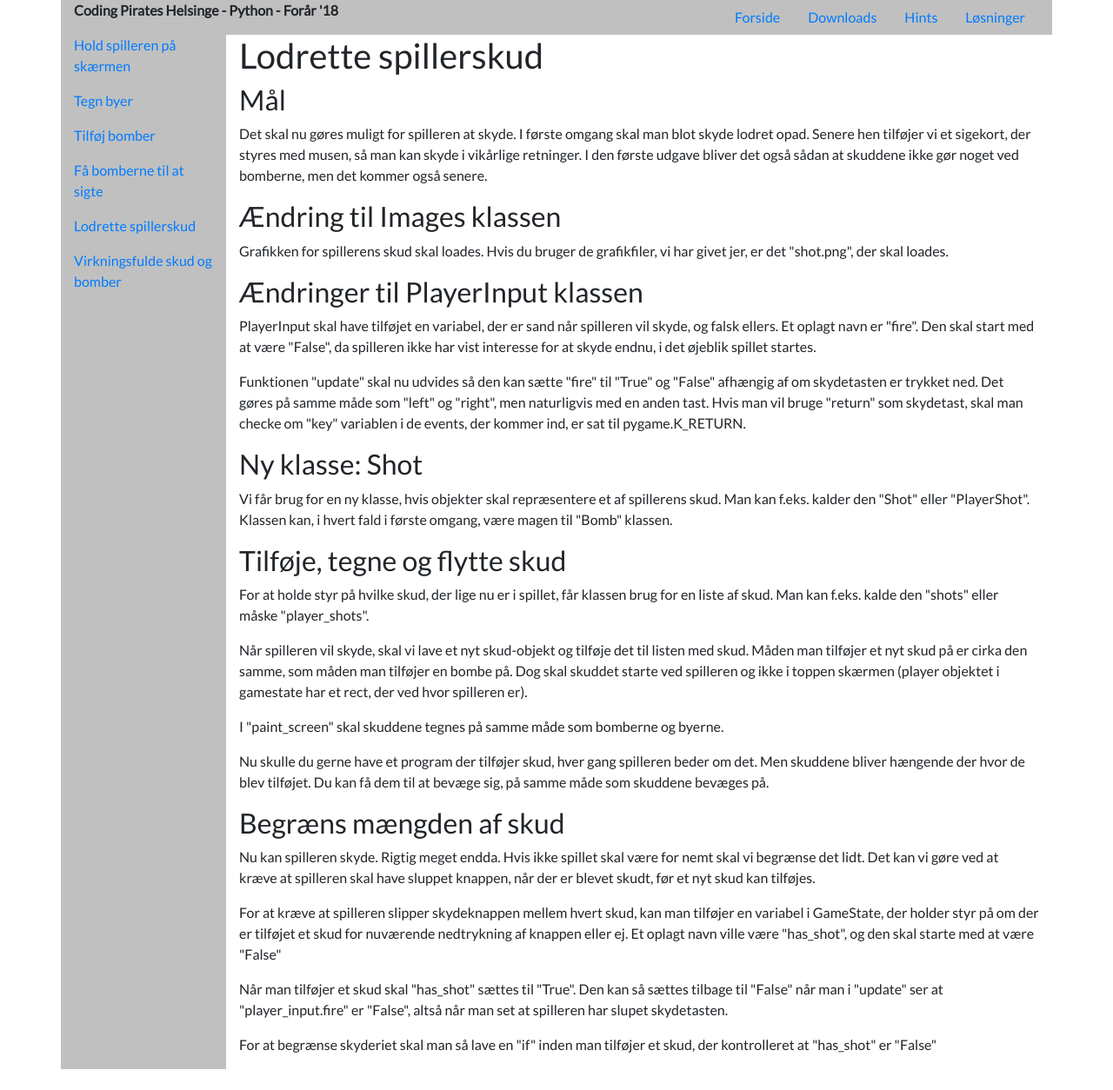
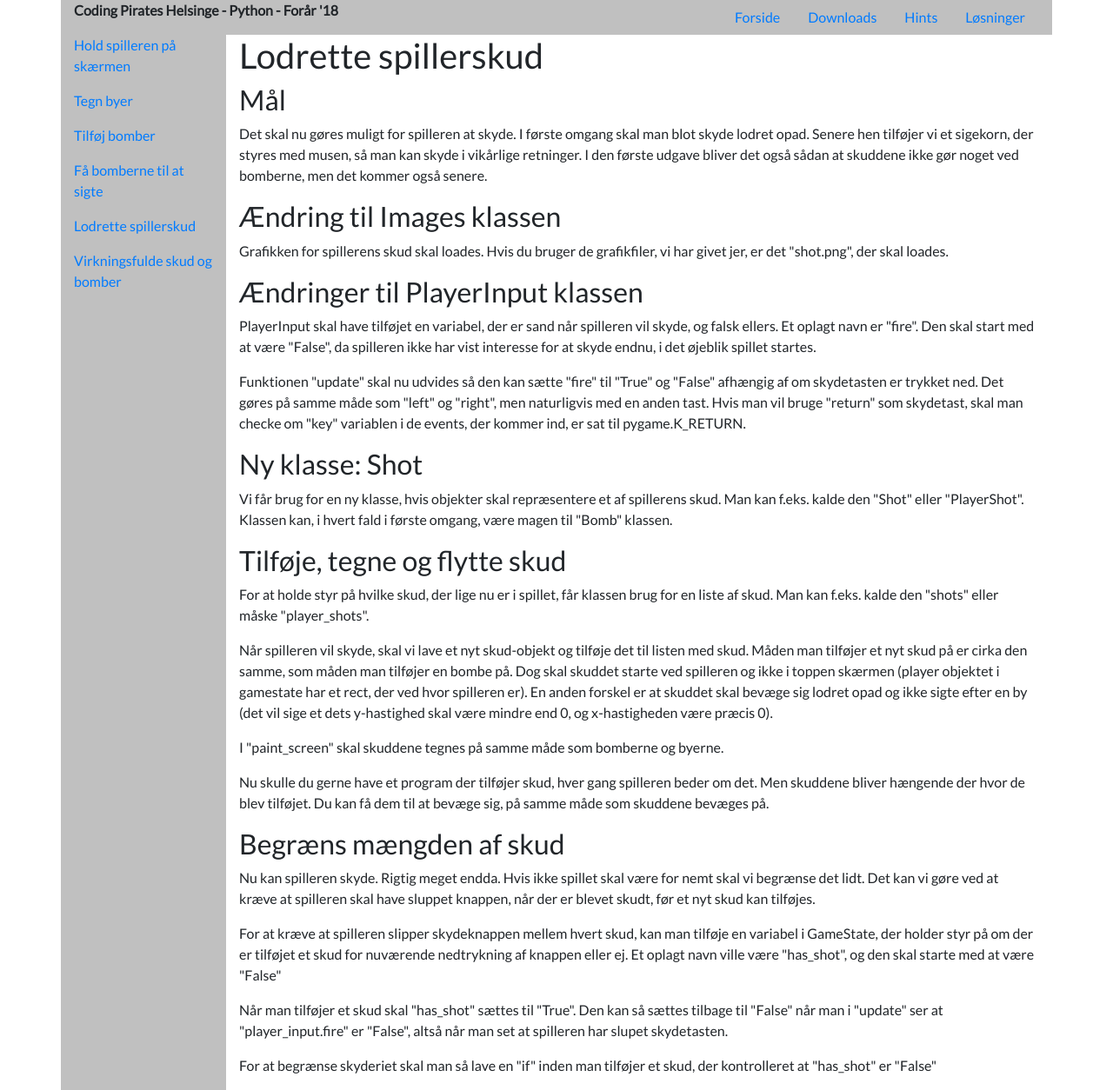
Before and after one commit to peterallin/cp-helsinge-python-f18, a Jekyll site: the page built from _hints/lige_skud.html, in a window 1280 px wide. Shown: the whole page at 87% size. Built offline with Jekyll 4.4.1, drawn with Linux system fonts in a browser that asks for light colours; nearby versions of some CDN libraries; before the commit the page ends 1230 px from its top, so only the background shows below that.

Commit message:
Fixing typos and added forgotten stuff

```diff
--- a/_hints/lige_skud.html
+++ b/_hints/lige_skud.html
@@ -7,7 +7,7 @@ index: 5
 <p>
 Det skal nu gøres muligt for spilleren at skyde. I første
 omgang skal man blot skyde lodret opad. Senere hen tilføjer
-vi et sigekort, der styres med musen, så man kan skyde i
+vi et sigekorn, der styres med musen, så man kan skyde i
 vikårlige retninger. I den første udgave bliver det også sådan
 at skuddene ikke gør noget ved bomberne, men det kommer også senere.
 </p>
@@ -33,7 +33,7 @@ sat til pygame.K_RETURN.
 <h2>Ny klasse: Shot</h2>
 <p>
 Vi får brug for en ny klasse, hvis objekter skal repræsentere et af spillerens
-skud. Man kan f.eks. kalder den "Shot" eller "PlayerShot". Klassen kan, i hvert
+skud. Man kan f.eks. kalde den "Shot" eller "PlayerShot". Klassen kan, i hvert
 fald i første omgang, være magen til "Bomb" klassen.
 </p>
 
@@ -48,7 +48,9 @@ for en liste af skud. Man kan f.eks. kalde den "shots" eller måske
   listen med skud. Måden man tilføjer et nyt skud på er cirka den samme, som
   måden man tilføjer en bombe på. Dog skal skuddet starte ved spilleren og ikke i
   toppen skærmen (player objektet i gamestate har et rect, der ved hvor spilleren
-  er).
+  er). En anden forskel er at skuddet skal bevæge sig lodret opad og ikke sigte efter
+  en by (det vil sige et dets y-hastighed skal være mindre end 0, og x-hastigheden
+  være præcis 0).
 </p>
 <p>
   I "paint_screen" skal skuddene tegnes på samme måde som bomberne og byerne.
@@ -67,7 +69,7 @@ nemt skal vi begrænse det lidt. Det kan vi gøre ved at kræve at spilleren ska
 have sluppet knappen, når der er blevet skudt, før et nyt skud kan tilføjes.
 </p>
 <p>
-For at kræve at spilleren slipper skydeknappen mellem hvert skud, kan man tilføjer
+For at kræve at spilleren slipper skydeknappen mellem hvert skud, kan man tilføje
 en variabel i GameState, der holder styr på om der er tilføjet et skud for nuværende
 nedtrykning af knappen eller ej. Et oplagt navn ville være "has_shot", og den
 skal starte med at være "False"
```
Also changed, not shown: _hints/virkningsfulde_skud.html (+23 -2 lines).
